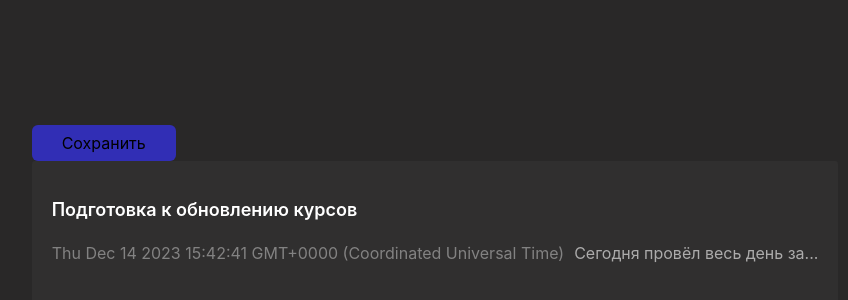
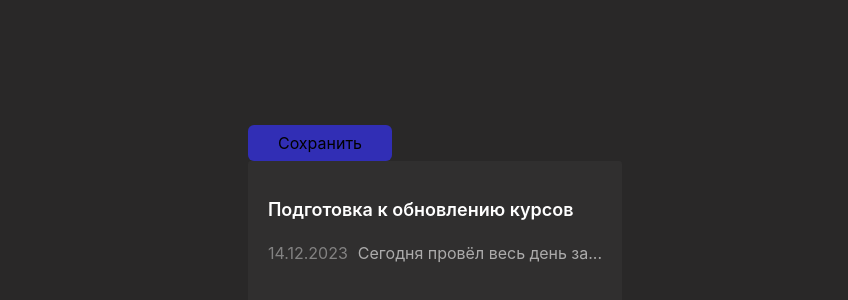
Before and after one commit to fikyslsgg/personal-journal, a React (Vite) app in the folder personal-journal/: page / in a window 1280 px wide. Shown: the part 186-486 px from the top of the page, without its empty margins (205-1053 px from the left). Built offline with nearby package versions, Linux system fonts and the light colour scheme.

Commit message:
fix: bag fix.

```diff
--- a/personal-journal/src/components/JournalItem/JournalItem.jsx
+++ b/personal-journal/src/components/JournalItem/JournalItem.jsx
@@ -1,12 +1,14 @@
 import './JournalItem.css';
 
 function JournalItem({ title, date, text }) {
+  const formattedDate = new Intl.DateTimeFormat('ru-RU').format(date);
+
   return (
     <>
       <div className="journal-item">
         <h2 className="journal-item__header">{title}</h2>
         <h2 className="journal-item__body">
-          <div className="journal-item__date">{date.toString()}</div>
+          <div className="journal-item__date">{formattedDate}</div>
           <div className="journal-item__text">{text}</div>
         </h2>
       </div>
```
